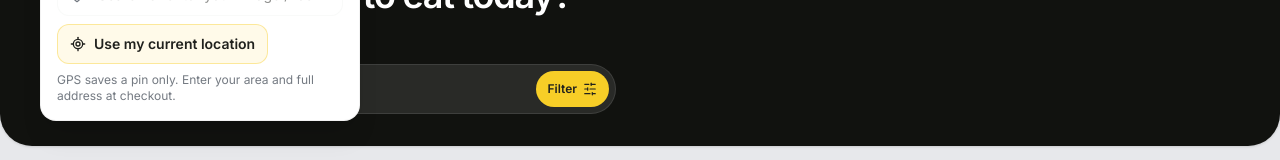
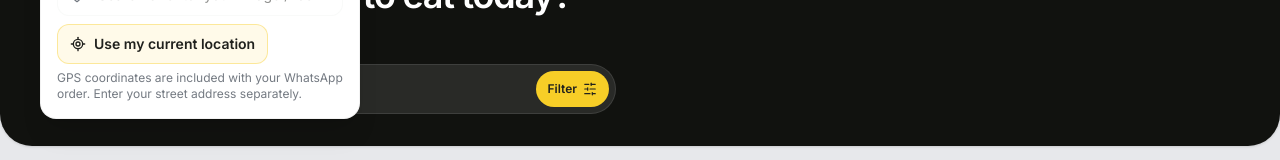
Before and after one commit to aryanguptajsm/Rasito, a React (Vite) app: page / in a window 1280 px wide. Both pictures are taken after a click on the button "Select delivery location". Shown: the part 141-301 px from the top of the page. Built offline with nearby package versions, Linux system fonts and the light colour scheme.

Commit message:
feat: update DeliveryLocationPicker with GPS information for WhatsApp orders; remove redundant message in Header

```diff
--- a/src/components/DeliveryLocationPicker.jsx
+++ b/src/components/DeliveryLocationPicker.jsx
@@ -87,6 +87,9 @@ export default function DeliveryLocationPicker({
         <LocateFixed size={16} className={locating ? 'animate-pulse' : ''} />
         {locating ? 'Finding location…' : 'Use my current location'}
       </button>
+      <p className="mt-1.5 text-xs text-muted">
+        GPS coordinates are included with your WhatsApp order. Enter your street address separately.
+      </p>
 
       {coordinates && (
         <div className="mt-2 flex items-center justify-between gap-3 rounded-lg bg-cream px-3 py-2 text-xs text-muted">
--- a/src/components/Header.jsx
+++ b/src/components/Header.jsx
@@ -59,9 +59,6 @@ export default function Header({ onSearch, deliveryLocation, onDeliveryLocationC
               onChange={(area) => onDeliveryLocationChange({ area })}
               onCoordinatesChange={(coordinates) => onDeliveryLocationChange({ coordinates })}
             />
-            <p className="mt-2 text-xs text-muted">
-              GPS saves a pin only. Enter your area and full address at checkout.
-            </p>
           </div>
         </>
       )}
--- a/src/services/dataService.js
+++ b/src/services/dataService.js
@@ -98,7 +98,7 @@ export const orderService = {
   },
 };
 
-// ─── WhatsApp Service ──────────────────────────────────────
+// ─── WhatsApp Service ───────────────────────────────────
 
 export const whatsappService = {
   /** Check if WhatsApp number is configured */
```
